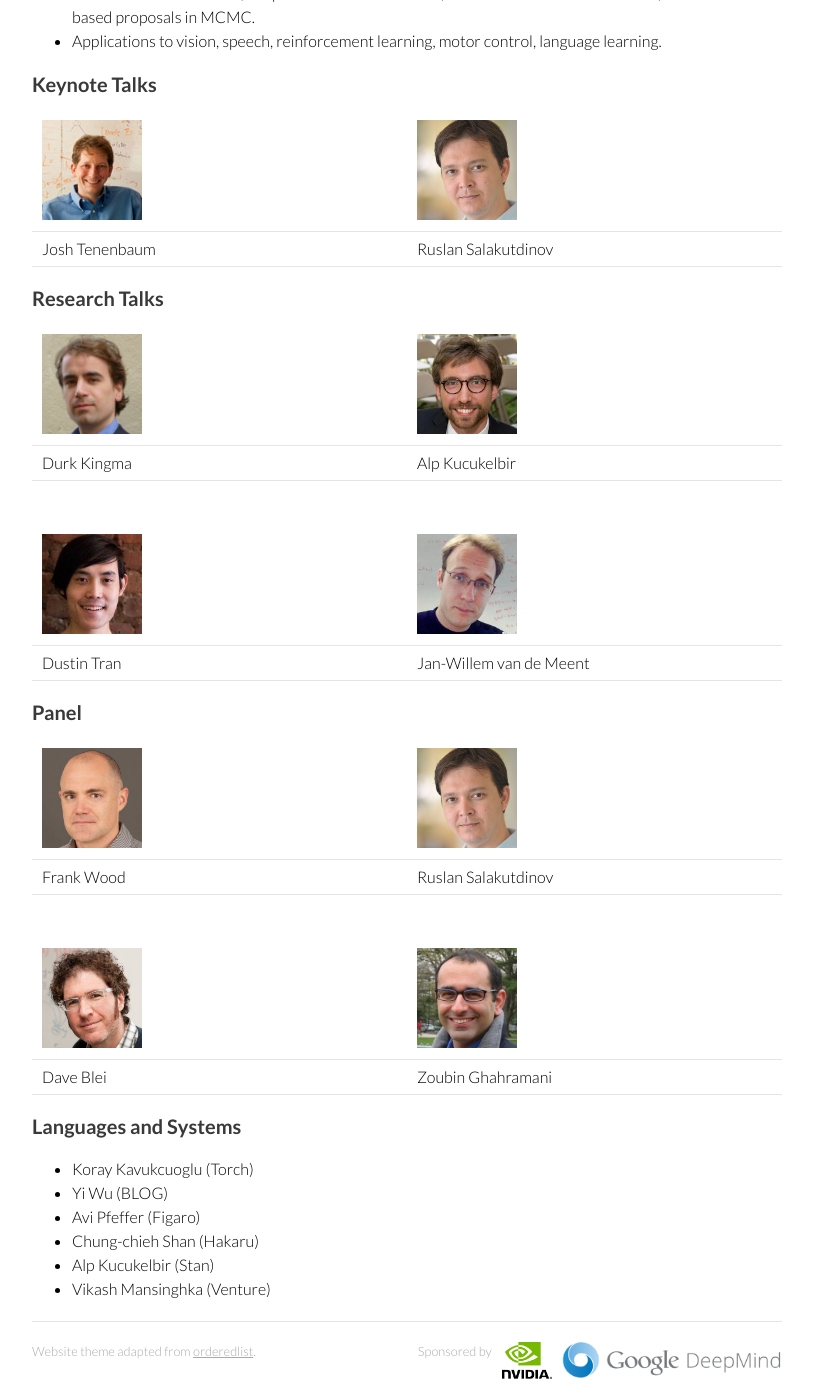
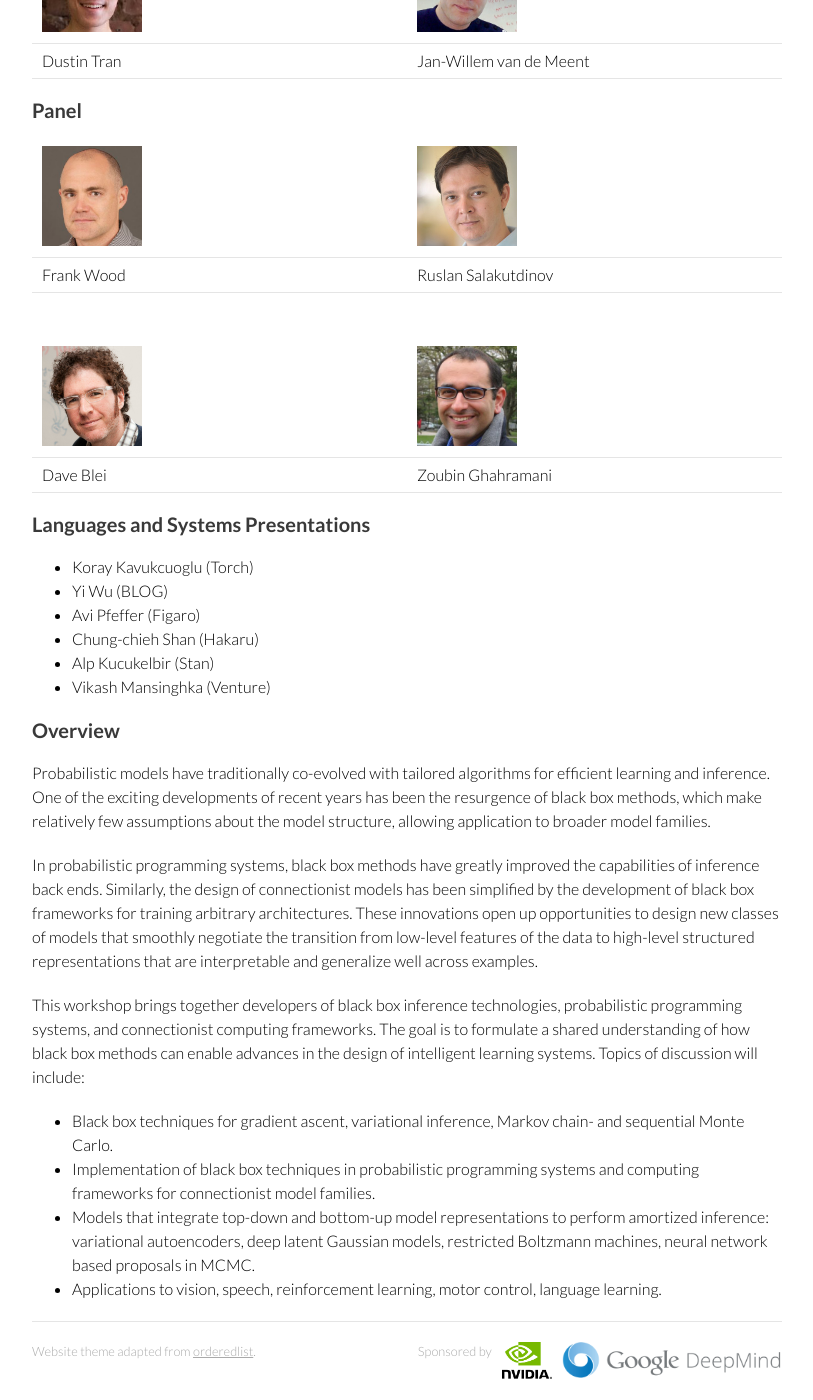
Before and after one commit to blackboxworkshop/blackboxworkshop.github.io, a Jekyll site: the page built from index.md, in a window 1280 px wide and 1400 px high, scrolled down 1026 px. Shown: the whole window, without its empty margins (233-1046 px from the left). Built offline with Jekyll 4.4.1, drawn with Linux system fonts in a browser that asks for light colours; Markdown is read by kramdown in place of the engine named in the settings; some of the changed text lies outside the part shown.

Commit message:
Update index.md

```diff
--- a/index.md
+++ b/index.md
@@ -78,10 +65,23 @@ This workshop brings together developers of black box inference technologies, pr
 </tr>
 </table>
 
-## Languages and Systems
+## Languages and Systems Presentations
 - Koray Kavukcuoglu (Torch)
 - Yi Wu (BLOG)
 - Avi Pfeffer (Figaro)
 - Chung-chieh Shan (Hakaru)
 - Alp Kucukelbir (Stan)
 - Vikash Mansinghka (Venture)
+
+## Overview
+
+Probabilistic models have traditionally co-evolved with tailored algorithms for efficient learning and inference. One of the exciting developments of recent years has been the resurgence of black box methods, which make relatively few assumptions about the model structure, allowing application to broader model families.
+
+In probabilistic programming systems, black box methods have greatly improved the capabilities of inference back ends.  Similarly, the design of connectionist models has been simplified by the development of black box frameworks for training arbitrary architectures. These innovations open up opportunities to design new classes of models that smoothly negotiate the transition from low-level features of the data to high-level structured representations that are interpretable and generalize well across examples.
+
+This workshop brings together developers of black box inference technologies, probabilistic programming systems, and connectionist computing frameworks. The goal is to formulate a shared understanding of how black box methods can enable advances in the design of intelligent learning systems. Topics of discussion will include:
+
+* Black box techniques for gradient ascent, variational inference, Markov chain- and sequential Monte Carlo.
+* Implementation of black box techniques in probabilistic programming systems and computing frameworks for connectionist model families.
+* Models that integrate top-down and bottom-up model representations to perform amortized inference: variational autoencoders, deep latent Gaussian models, restricted Boltzmann machines, neural network based proposals in MCMC.
+* Applications to vision, speech, reinforcement learning, motor control, language learning.
```
Also changed, not shown: other parts of index.md (+0 -13 lines).
